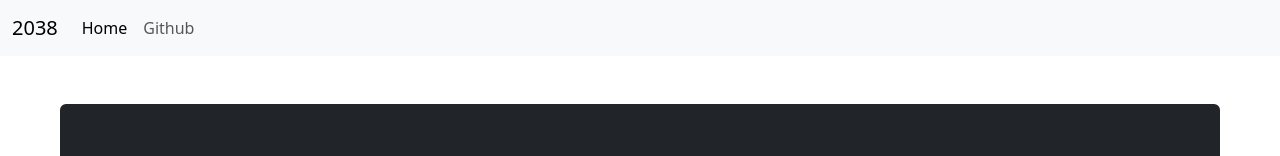
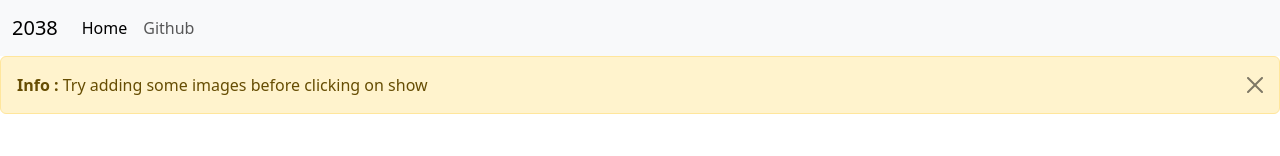
Before and after one commit to SikroxMemer/2038, a website built with webpack: page src/template.html in a window 1280 px wide. Both pictures are taken after a click on the button "Show". Shown: the top 156 px of the page. Built offline with nearby package versions, Linux system fonts and the light colour scheme; some icons are missing.

Commit message:
Added an alert info

```diff
--- a/src/index.js
+++ b/src/index.js
@@ -3,7 +3,7 @@ let Files = document.getElementById('Files');
 let Button = document.getElementById('Show');
 let MyForm = document.getElementById('myForm');
 let Reset = document.getElementById('Reset');
-//
+// // // // // // // // // // // // // // // //
 
 // Imports
 import './styles/main.scss';
@@ -11,7 +11,8 @@ import 'bootstrap/dist/css/bootstrap.css';
 
 import 'bootstrap/dist/js/bootstrap.js'
 import icon from './assets/icon.png';
-//
+// // // // // // // // // // // // // // //
+
 
 document.getElementById('link').setAttribute(
     'href', icon
@@ -26,6 +27,8 @@ Reset.addEventListener('click', () => {
 });
 
 const BlobImages = new Array();
+
+
 
 Files.addEventListener('change', () => {
     for (let i = 0; i < Files.files.length; i++) {
@@ -43,9 +46,13 @@ Files.addEventListener('change', () => {
 Button.addEventListener(
     'click', () => {
 
-        if (BlobImages.length == 0)
-        {
-            Button.disabled = false;
+        if (BlobImages.length == 0) {
+            document.getElementById("section").innerHTML = `
+                <div class="alert alert-warning alert-dismissible fade show" role="alert">
+                <strong>Info :</strong> Try adding some images before clicking on show
+                <button type="button" class="btn-close" data-bs-dismiss="alert" aria-label="Close"></button>
+            </div>
+            `
         }
         else {
             Button.disabled = true;
@@ -53,11 +60,11 @@ Button.addEventListener(
 
         BlobImages.forEach((image) => {
 
-            let Div     = document.createElement('div')
-            let Image   = document.createElement('img');
+            let Div = document.createElement('div')
+            let Image = document.createElement('img');
             let Image_Section = document.createElement('div');
 
-            Image_Section.setAttribute('class' , 'd-flex flex-column')
+            Image_Section.setAttribute('class', 'd-flex flex-column')
             Image.src = image;
 
 
@@ -70,4 +77,4 @@ Button.addEventListener(
 
             document.getElementById('Gallery').append(Div);
         })
-})
+    })
--- a/src/template.html
+++ b/src/template.html
@@ -26,7 +26,7 @@
             </div>
         </div>
     </nav>
-
+    <section id="section"></section>
     <main class="container-fluid">
         <section class="bg-dark p-5 m-5 rounded">
             <p class="text-light">
```
